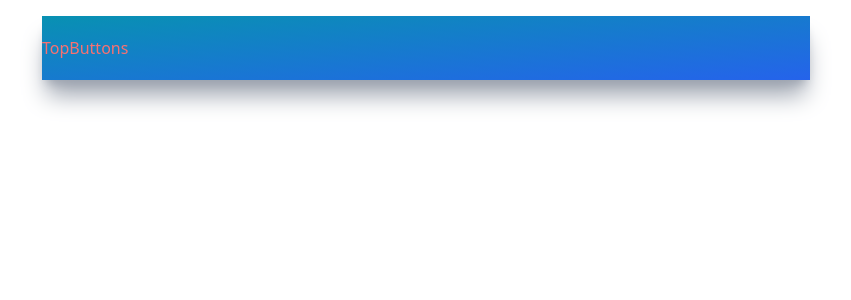
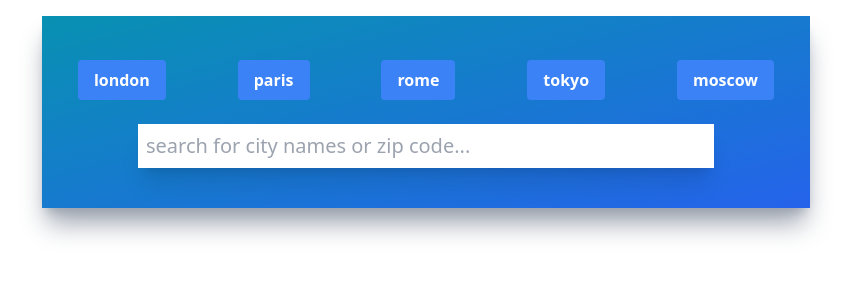
Before and after one commit to asm2212/afronex-task-2, a React (Create React App) app in the folder weather-web-app/: page / in a window 1280 px wide. Shown: the top 300 px of the page, without its empty margins (214-1065 px from the left). Built offline with nearby package versions, Linux system fonts and the light colour scheme.

Commit message:
search button

```diff
--- a/weather-web-app/src/App.js
+++ b/weather-web-app/src/App.js
@@ -1,6 +1,7 @@
 
 import UilReact from '@iconscout/react-unicons/icons/uil-react'
 import TopButtons from './components/TopButtons';
+import Inputs from './components/Inputs';
 
 
 function App() {
@@ -8,6 +9,7 @@ function App() {
     <div className="mx-auto max-w-screen-md mt-4 py-5 px-33 bg-gradient-to-br
     from-cyan-600 to-blue-600 h-fit shadow-xl shadow-gray-400">
       <TopButtons />
+      <Inputs />
 
 
     </div>
--- /dev/null
+++ b/weather-web-app/src/components/Inputs.jsx
@@ -0,0 +1,21 @@
+import React from 'react';
+import { UilSearch,UilLocationPoint } from '@iconscout/react-unicons';
+
+const Inputs = () => {
+  return (
+    <div className='flex flex-row justify-center my-5'>
+        <div className='flex flex-row w-3/4 items-center justify-center space-x-4'>
+            <input type='text'
+            placeholder='Search for city names or ZIP code...'
+            className='text-xl font-light p-2 w-full shadow-xl focus:outline-none capitalize
+                       placeholder:lowercase'
+            />
+
+
+        </div>
+
+    </div>
+  )
+}
+
+export default Inputs
--- a/weather-web-app/src/components/TopButtons.jsx
+++ b/weather-web-app/src/components/TopButtons.jsx
@@ -1,8 +1,37 @@
 import React from 'react'
 
 const TopButtons = () => {
+    const cities = [
+        {
+            id:1,
+            name:'london'
+        },
+        {
+            id:2,
+            name:'paris'
+        },
+        {
+            id:3,
+            name:'rome'
+        },
+        {
+            id:4,
+            name:'tokyo'
+        },
+        {
+            id:5,
+            name:'moscow'
+        }
+
+    ]
   return (
-    <div className='text-red-400'>TopButtons</div>
+    <div className='flex items-center justify-around my-6'>
+        {cities.map((city) => (
+            <button key={city.id} className='bg-blue-500 hover:bg-blue-700 text-white font-bold py-2 px-4 rounded'>
+                {city.name}
+            </button>
+        ))}
+    </div>
   )
 }
 
```
